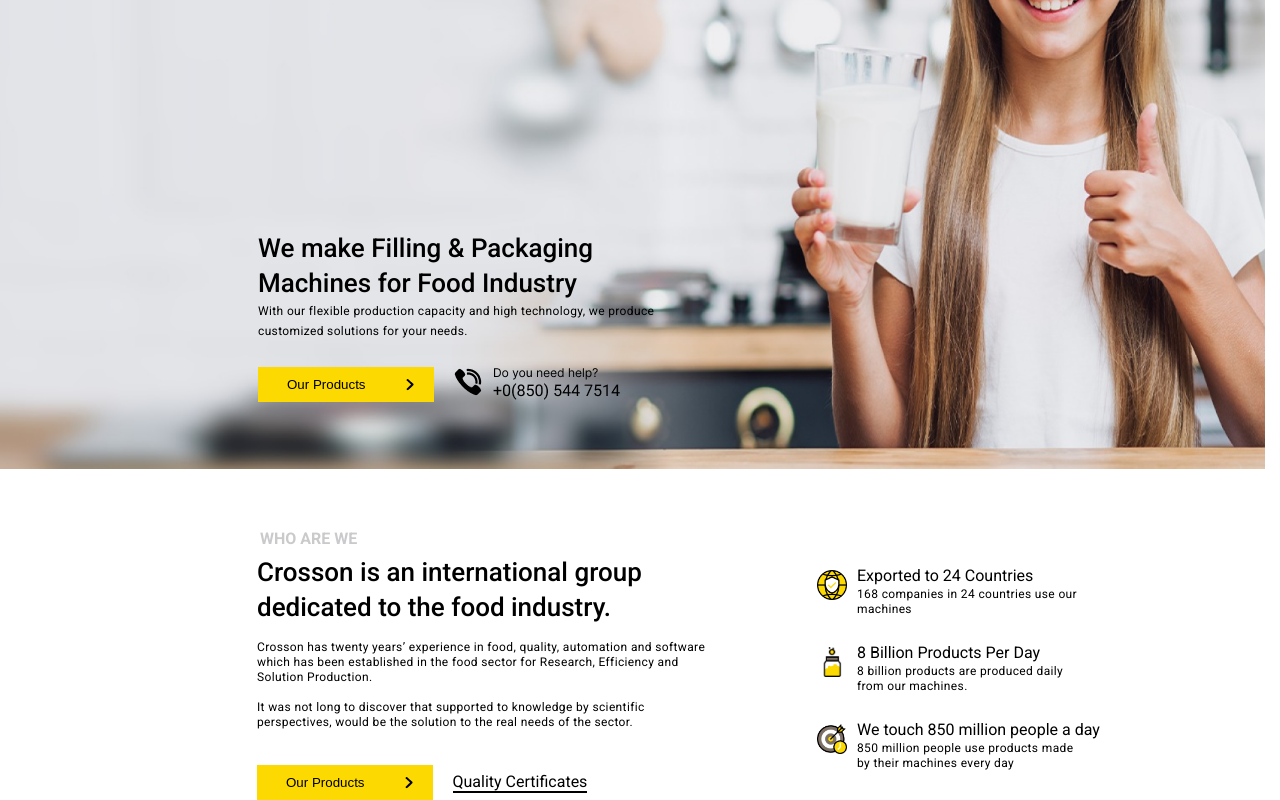
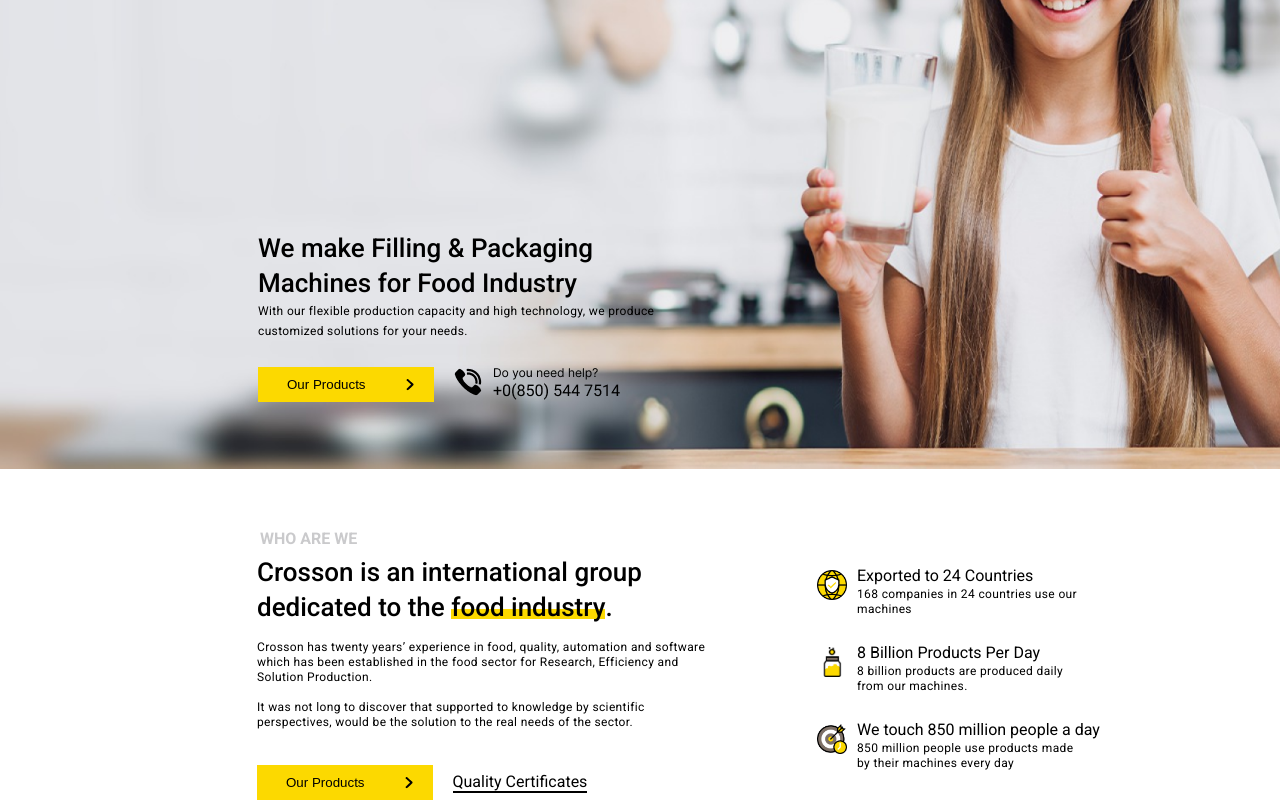
Before and after one commit to Rajkarna/Crosson, a React (Vite) app in the folder Crosson/: page / in a window 1280 px wide. Shown: the part 378-1178 px from the top of the page. Built offline with nearby package versions, Linux system fonts and the light colour scheme.

Commit message:
added styles for who-are-we Component

```diff
--- a/Crosson/src/components/Slider/slider.scss
+++ b/Crosson/src/components/Slider/slider.scss
@@ -4,7 +4,7 @@
   background-size: cover;
   background-position: center;
   background-repeat: no-repeat;
-  width: 1265px;
+  width: 100%;
   height: 695px;
   position: relative;
   display: inline-block;
--- a/Crosson/src/components/Who-are-we/WhoAreWe.jsx
+++ b/Crosson/src/components/Who-are-we/WhoAreWe.jsx
@@ -10,7 +10,7 @@
           <div className="about-us">
             <h2 className="heading">
               Crosson is an international group <br />
-              dedicated to the food industry.
+              dedicated to the <span className="underline">food industry</span>.
             </h2>
             <div className="about-us-p">
               <p>
@@ -57,7 +57,10 @@
               </div>
               <div>
                 <h4>We touch 850 million people a day</h4>
-                <p>850 million people use products made by their machines every day</p>
+                <p>
+                  850 million people use products made by their machines every
+                  day
+                </p>
               </div>
             </div>
           </div>
--- a/Crosson/src/components/Who-are-we/styles.scss
+++ b/Crosson/src/components/Who-are-we/styles.scss
@@ -88,3 +88,21 @@
   font-weight: 400;
   line-height: 12px; /* 133.333% */
 }
+.underline {
+  position: relative;
+  display: inline-block;
+  text-decoration: none;
+}
+.underline::after {
+  content: "";
+  position: absolute;
+  width: 100%;
+  height: 10px;
+  bottom: 6px;
+  left: 0;
+  background-color: $yellow;
+  z-index: -1;
+}
+.container {
+  width: 100%;
+}
```
